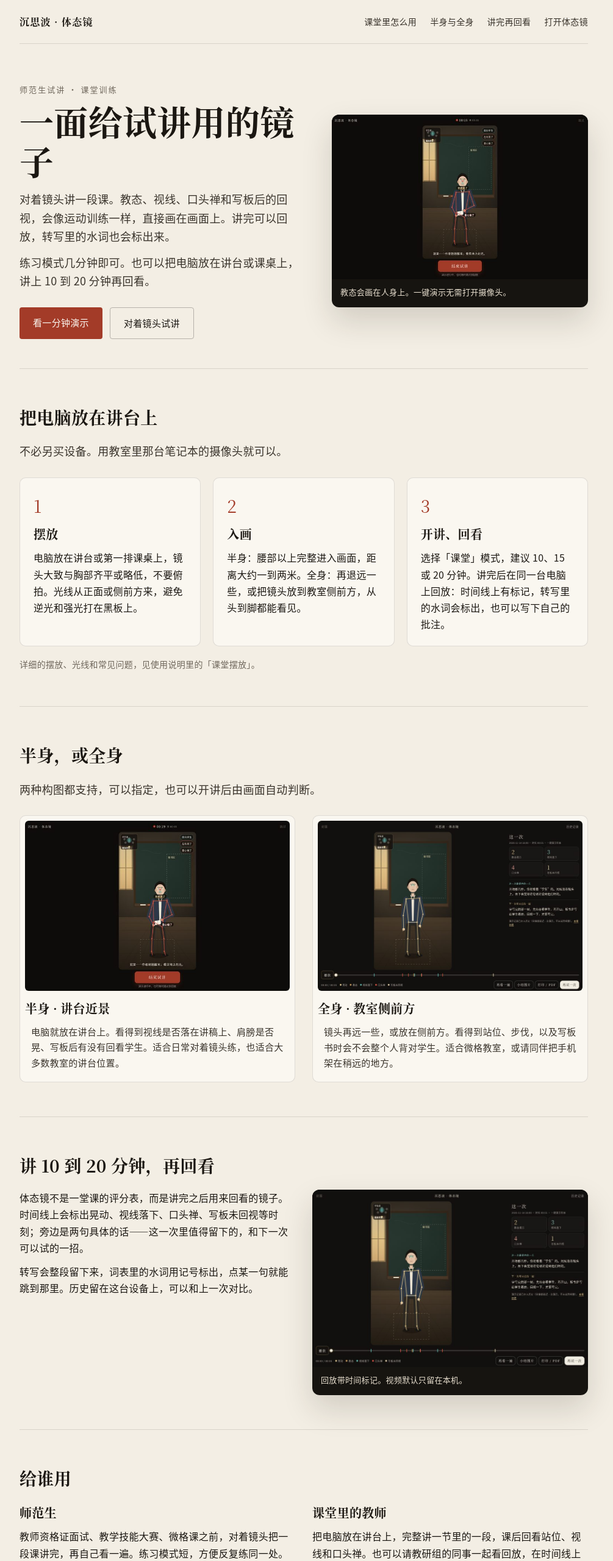
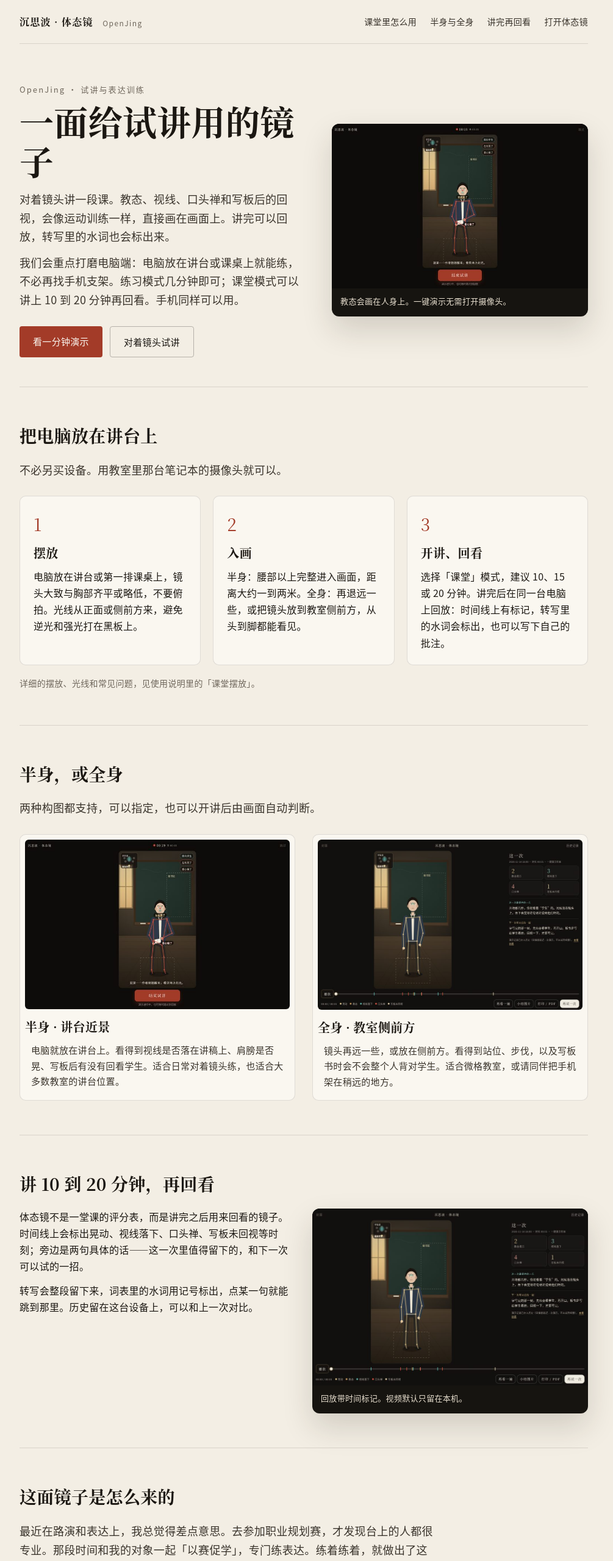
Before and after one commit to chensibo2049/titaojing, a website: page landing/index.html in a window 1280 px wide. Shown: the top 2560 px of the page at 61% size, without its empty margins (142-1147 px from the left). Drawn offline with Linux system fonts and the light colour scheme.

Commit message:
体态镜 v1.0.2：公开名 OpenJing，重排 README，并用 Pages 发布介绍页
把缘起、适用场景和电脑优先的用法写进 README 与介绍页，便于公开出示。
用 GitHub Actions 把介绍页和网页版发到 GitHub Pages。

```diff
--- a/landing/index.html
+++ b/landing/index.html
@@ -3,14 +3,14 @@
 <head>
   <meta charset="utf-8">
   <meta name="viewport" content="width=device-width, initial-scale=1">
-  <title>沉思波 · 体态镜 —— 给试讲用的镜子</title>
-  <meta name="description" content="对着镜头讲一段课，教态、视线、口头禅和板书回视会画在画面上。面向师范生和课堂教师。视频默认只留在本机。">
+  <title>体态镜 · OpenJing —— 一面给试讲用的镜子</title>
+  <meta name="description" content="把电脑放在讲台或课桌上，对着镜头讲一段课。教态、视线和口头禅会画在画面上。用于教师面试、教资面试，也可以练表达和演讲。视频默认只留在本机。">
   <link rel="stylesheet" href="styles.css">
 </head>
 <body>
   <div class="wrap">
     <header>
-      <span class="brand">沉思波 · 体态镜</span>
+      <span class="brand">沉思波 · 体态镜 <em>OpenJing</em></span>
       <nav>
         <a href="#classroom">课堂里怎么用</a>
         <a href="#framing">半身与全身</a>
@@ -21,10 +21,10 @@
 
     <div class="hero">
       <div>
-        <p class="eyebrow">师范生试讲 · 课堂训练</p>
+        <p class="eyebrow">OpenJing · 试讲与表达训练</p>
         <h1>一面给试讲用的镜子</h1>
         <p class="lead">对着镜头讲一段课。教态、视线、口头禅和写板后的回视，会像运动训练一样，直接画在画面上。讲完可以回放，转写里的水词也会标出来。</p>
-        <p class="lead" style="margin-top:12px">练习模式几分钟即可。也可以把电脑放在讲台或课桌上，讲上 10 到 20 分钟再回看。</p>
+        <p class="lead" style="margin-top:12px">我们会重点打磨电脑端：电脑放在讲台或课桌上就能练，不必再找手机支架。练习模式几分钟即可；课堂模式可以讲上 10 到 20 分钟再回看。手机同样可以用。</p>
         <div class="actions">
           <a class="btn btn-primary" href="../#/demo">看一分钟演示</a>
           <a class="btn btn-ghost" href="../#/try">对着镜头试讲</a>
@@ -90,16 +90,25 @@
       </div>
     </section>
 
+    <section id="story">
+      <h2>这面镜子是怎么来的</h2>
+      <p class="lead">最近在路演和表达上，我总觉得差点意思。去参加职业规划赛，才发现台上的人都很专业。那段时间和我的对象一起「以赛促学」，专门练表达。练着练着，就做出了这面给试讲用的镜子，想开源出来，和大家一起用、一起改。</p>
+    </section>
+
     <section>
       <h2>给谁用</h2>
-      <div class="grid-2">
+      <div class="grid-3">
         <article>
-          <h3>师范生</h3>
-          <p>教师资格证面试、教学技能大赛、微格课之前，对着镜头把一段课讲完，再自己看一遍。练习模式短，方便反复练同一处。</p>
+          <h3>教师面试、试讲</h3>
+          <p>把一段课讲完，再自己看教态、视线和口头禅。也可以请老师或同伴一起看回放，在时间线上讨论。</p>
         </article>
         <article>
-          <h3>课堂里的教师</h3>
-          <p>把电脑放在讲台上，完整讲一节里的一段，课后回看站位、视线和口头禅。也可以请教研组的同事一起看回放，在时间线上讨论。</p>
+          <h3>教师资格证面试</h3>
+          <p>练习模式几分钟就能反复练同一处。微格课、教学技能大赛之前，先对着镜子过一遍。</p>
+        </article>
+        <article>
+          <h3>表达与演讲</h3>
+          <p>路演、职规赛、课堂发言，凡是需要把一段话讲清楚的场合，都可以用。先把电脑打开就能练。</p>
         </article>
       </div>
       <p class="note">画面来自单个摄像头的估计，受光线和构图影响，只作训练提示，不是精确测量，也不是心理或医学评估。视频默认不上传；体验计划需主动参加，默认关闭。</p>
@@ -110,7 +119,7 @@
     </section>
 
     <footer>
-      <p>沉思波 · 体态镜　南京市沉思波网络科技有限责任公司　开源项目，欢迎到代码仓库参与。</p>
+      <p>沉思波 · 体态镜（OpenJing）　南京市沉思波网络科技有限责任公司　<a href="https://github.com/chensibo2049/titaojing">开源仓库</a>，欢迎一起改。</p>
       <p>本页是产品介绍，不是应用本身。使用时请在浏览器中打开体态镜页面。</p>
     </footer>
   </div>
--- a/landing/styles.css
+++ b/landing/styles.css
@@ -24,6 +24,10 @@ header {
   padding: 22px 0; border-bottom: 1px solid var(--line);
 }
 .brand { font-family: var(--serif); font-weight: 600; letter-spacing: 0.08em; }
+.brand em { font-style: normal; font-family: var(--sans); font-weight: 500; font-size: 12px; letter-spacing: 0.12em; color: var(--ink-faint); margin-left: 10px; vertical-align: middle; }
+.grid-3 { display: grid; grid-template-columns: repeat(3, 1fr); gap: 28px; }
+.grid-3 article { background: var(--paper-soft); border: 1px solid var(--line); border-radius: 10px; padding: 22px; }
+.grid-3 p { color: var(--ink-soft); font-size: 15px; }
 nav { display: flex; gap: 22px; font-size: 14px; }
 nav a { color: var(--ink-soft); text-decoration: none; }
 nav a:hover { color: var(--cinnabar); }
@@ -52,7 +56,7 @@ h3 { font-family: var(--serif); font-weight: 600; font-size: 20px; margin: 0 0 8
 .note { font-size: 14px; color: var(--ink-faint); margin-top: 18px; }
 footer { padding: 36px 0 48px; font-size: 13px; color: var(--ink-faint); border-top: 1px solid var(--line); }
 @media (max-width: 800px) {
-  .hero, .grid-2, .steps { grid-template-columns: 1fr; }
+  .hero, .grid-2, .grid-3, .steps { grid-template-columns: 1fr; }
   nav { gap: 14px; font-size: 13px; }
   .hero { padding: 36px 0; }
 }
--- a/package.json
+++ b/package.json
@@ -1,10 +1,10 @@
 {
   "name": "titaojing",
-  "version": "1.0.1",
+  "version": "1.0.2",
   "private": true,
-  "description": "沉思波 · 体态镜：面向师范生的试讲训练工具（教态、视线、口头禅、板书回视）",
+  "description": "沉思波 · 体态镜（OpenJing）：一面给试讲与表达用的镜子",
   "license": "Apache-2.0",
-  "homepage": "https://chensibo.cn",
+  "homepage": "https://chensibo2049.github.io/titaojing/",
   "engines": {
     "node": ">=18"
   },
--- a/scripts/build.mjs
+++ b/scripts/build.mjs
@@ -61,6 +61,7 @@ for (const f of ["pose_landmarker_lite.task", "face_landmarker.task"]) cp(`asset
 write("_headers", fs.readFileSync(path.join(root, "deploy/_headers"), "utf8"));
 write("vercel.json", fs.readFileSync(path.join(root, "deploy/vercel.json"), "utf8"));
 write("version.json", JSON.stringify({ name: "沉思波 · 体态镜", version, buildId, buildDate }, null, 2) + "\n");
+write(".nojekyll", "");
 
 // landing page (static, Chinese)
 const landSrc = path.join(root, "landing");
```
Also changed, not shown: .github/workflows/pages.yml (added), CHANGELOG.md, README.md.
